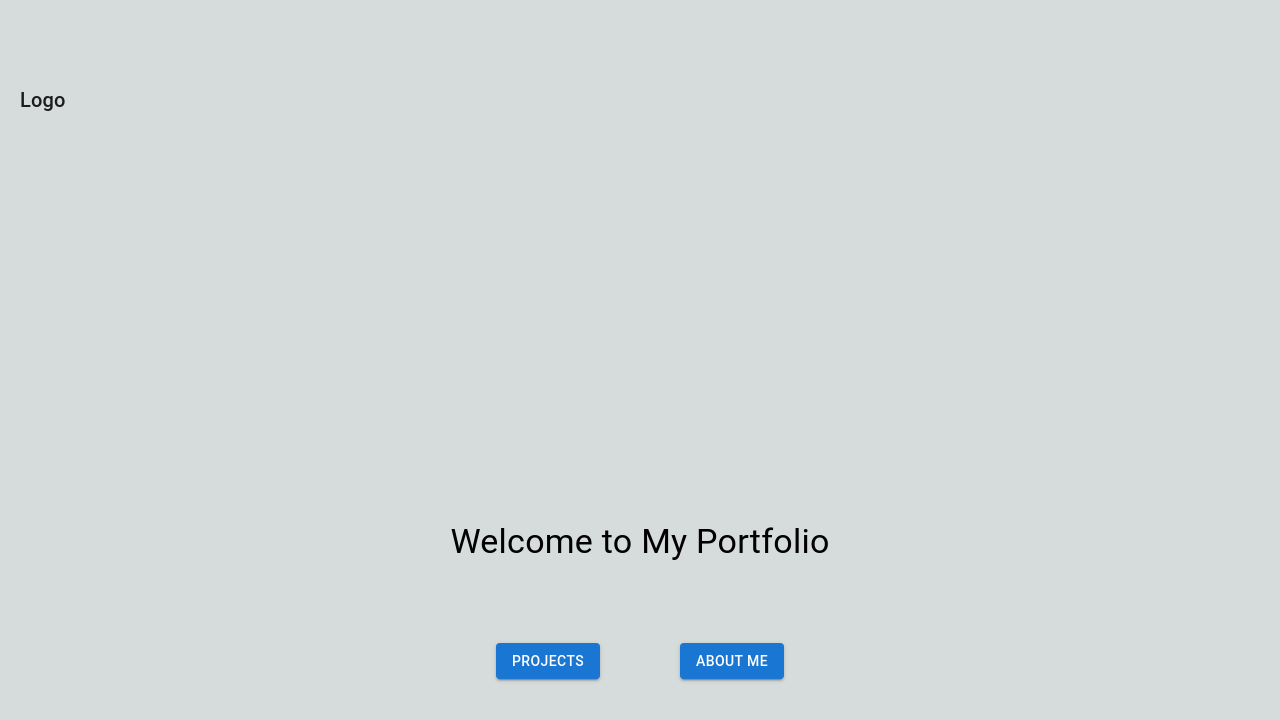
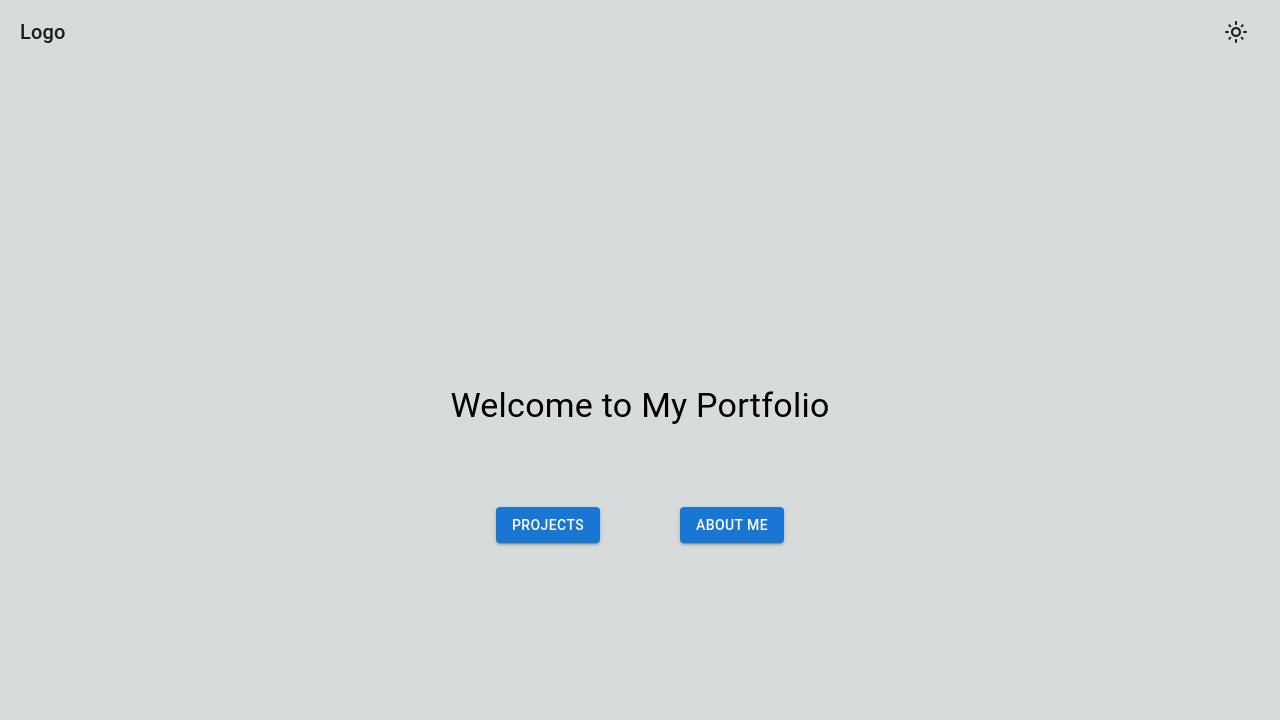
Before and after one commit to OneFor4ll/porfolio, a Next.js app: page / in a window 1280 px wide. Shown: the top 720 px of the page. Built offline with nearby package versions, Linux system fonts and the light colour scheme.

Commit message:
improved code

```diff
--- a/app/Navbar.tsx
+++ b/app/Navbar.tsx
@@ -1,24 +1,38 @@
-'use client'
-
 import React from "react";
-import { AppBar, Toolbar, IconButton, Typography, useTheme } from "@mui/material";
-import Spacer from "../libs/components/atomic/spacer/Spacer";
+import { AppBar, Toolbar, IconButton, Typography } from "@mui/material";
+import LightModeOutlinedIcon from "@mui/icons-material/LightModeOutlined";
+import NightlightOutlinedIcon from "@mui/icons-material/NightlightOutlined";
+import { useTheme } from "./Theme";
 
 const Navbar = () => {
+  const { darkMode, toggleDarkMode } = useTheme();
 
   const handleLogoClick = () => {
     window.location.href = "/";
   };
 
   return (
-    <AppBar position="static" color={"default"} sx={{ backgroundColor:"inherit" }}>
+    <AppBar
+      position="static"
+      color={darkMode ? "inherit" : "default"}
+      sx={{ backgroundColor: darkMode ? "gray" : "inherit" }}
+    >
       <Toolbar>
         <IconButton edge="start" color="inherit" onClick={handleLogoClick}>
-          <Typography variant="h6" component="div" color={"inherit"}>
+          <Typography
+            variant="h6"
+            component="div"
+            color={darkMode ? "white" : "inherit"}
+          >
             Logo
           </Typography>
         </IconButton>
-        <Spacer verticalSpacing={25} />
+
+        <div style={{ flexGrow: 1 }} />
+
+        <IconButton color="inherit" onClick={toggleDarkMode}>
+          {darkMode ? <NightlightOutlinedIcon /> : <LightModeOutlinedIcon />}
+        </IconButton>
       </Toolbar>
     </AppBar>
   );
--- a/app/ThemeContext.tsx
+++ b/app/Theme.tsx
@@ -1,6 +1,7 @@
-'use client'
+"use client";
 
 import React, { createContext, useState, useContext, ReactNode } from "react";
+
 interface ThemeContextType {
   darkMode: boolean;
   toggleDarkMode: () => void;
--- a/libs/components/pages/index/Header.tsx
+++ b/libs/components/pages/index/Header.tsx
@@ -1,8 +1,9 @@
-"use client"
+"use client";
 
 import React from "react";
 import { Button, Box, Typography } from "@mui/material";
-import { useTheme } from "@/app/ThemeContext";
+import { useTheme } from "@/app/Theme";
+
 
 const Header = () => {
   const { darkMode } = useTheme();
@@ -13,9 +14,12 @@ const Header = () => {
       flexDirection="column"
       justifyContent="center"
       alignItems="center"
-      height="100%"
       gap={10}
-      sx={{ backgroundColor: darkMode ? "gray" : "inherit", color: darkMode ? "white" : "inherit", height: "100vh" }}
+      minHeight="100vh"
+      sx={{
+        backgroundColor: darkMode ? "gray" : "inherit",
+        color: darkMode ? "white" : "inherit",
+      }}
     >
       <Typography variant="h4" color={darkMode ? "white" : "inherit"}>
         Welcome to My Portfolio
```
Also changed, not shown: app/page.tsx (+8 -6 lines).
